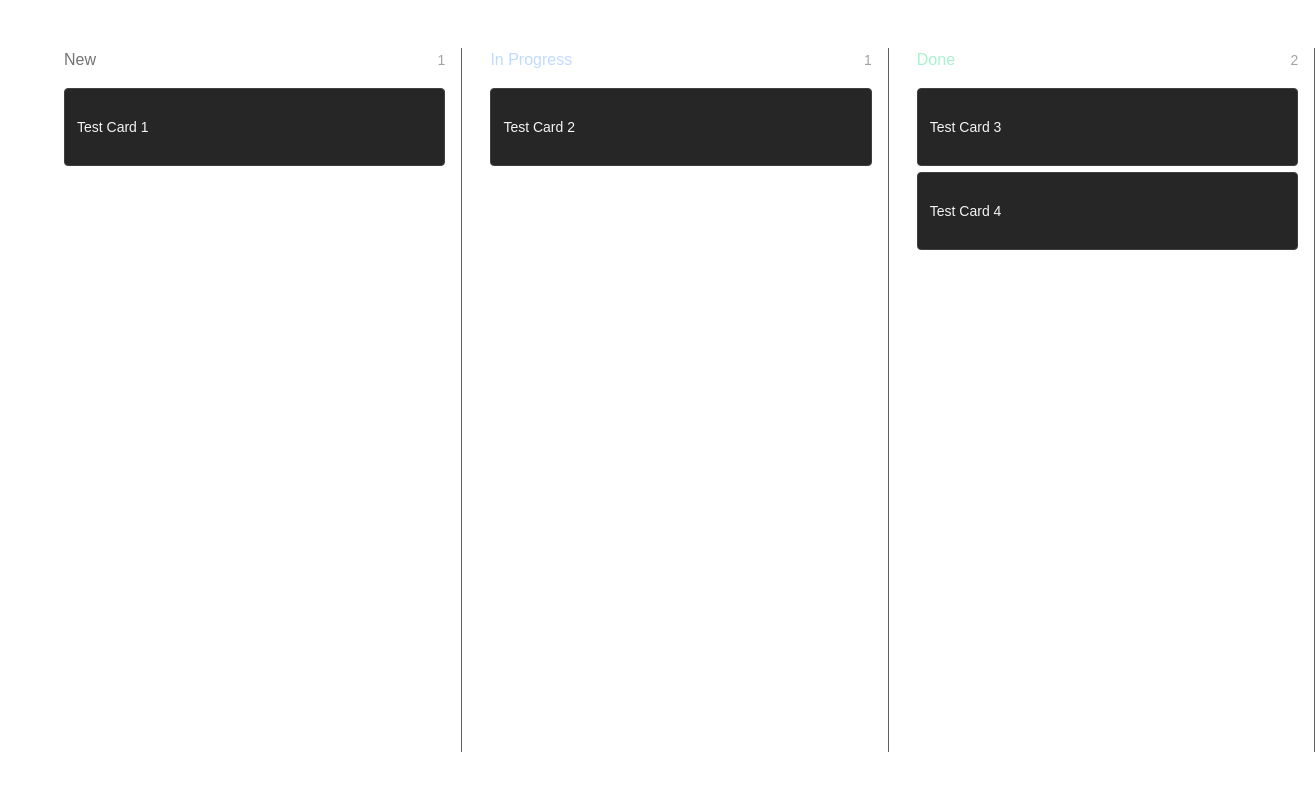
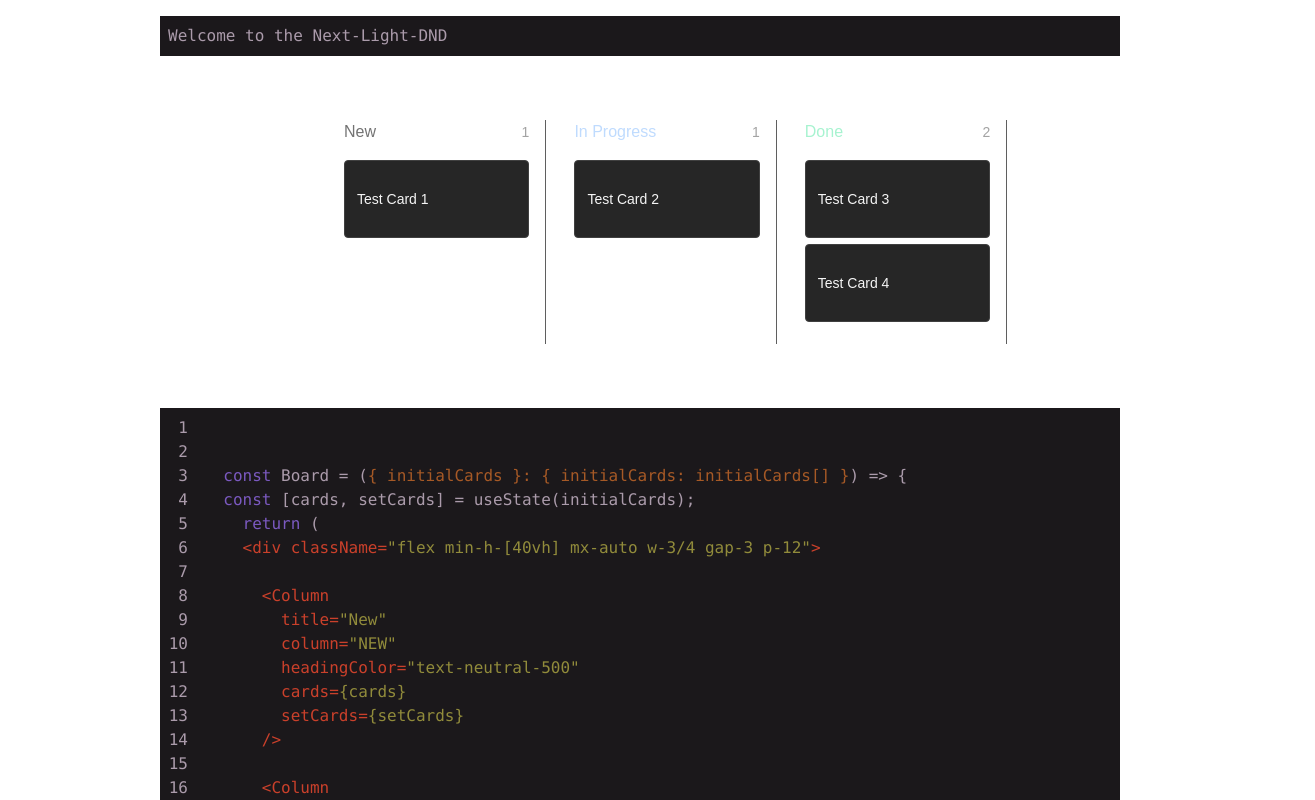
Before and after one commit to elnfar/next-light-dnd, a Next.js app: page / in a window 1280 px wide. Shown: the top 800 px of the page, 1315 px wide, since content can reach past the window. Built offline with nearby package versions, Linux system fonts and the light colour scheme.

Commit message:
feat: code blocks and syntax highlights

```diff
--- a/package.json
+++ b/package.json
@@ -12,12 +12,14 @@
     "framer-motion": "^11.5.6",
     "next": "14.2.13",
     "react": "^18",
-    "react-dom": "^18"
+    "react-dom": "^18",
+    "react-syntax-highlighter": "^15.5.0"
   },
   "devDependencies": {
     "@types/node": "^20",
     "@types/react": "^18",
     "@types/react-dom": "^18",
+    "@types/react-syntax-highlighter": "^15.5.13",
     "eslint": "^8",
     "eslint-config-next": "14.2.13",
     "postcss": "^8",
--- a/src/app/dnd.tsx
+++ b/src/app/dnd.tsx
@@ -1,32 +1,213 @@
-'use client';
+"use client";
 
-import React, { useState, DragEvent } from "react";
+import React, { useState, DragEvent, ReactChild } from "react";
 import { motion } from "framer-motion";
 
+import SyntaxHighlighter from "react-syntax-highlighter";
+
+import { atelierHeathDark } from "react-syntax-highlighter/dist/esm/styles/hljs";
+
+const Component = ({
+  body,
+  inlineNumbers,
+}: {
+  body: string;
+  inlineNumbers: boolean;
+}) => {
+  return (
+    <SyntaxHighlighter
+      language="javascript"
+      style={atelierHeathDark}
+      showLineNumbers={inlineNumbers}
+    >
+      {body}
+    </SyntaxHighlighter>
+  );
+};
 enum Category {
-  NEW='NEW',
-  IN_PROGRESS='IN_PROGRESS',
-  DONE='DONE'
+  NEW = "NEW",
+  IN_PROGRESS = "IN_PROGRESS",
+  DONE = "DONE",
 }
 
 type initialCards = {
-  id:string,
-  title:string,
-  category: Category
-}
+  id: string;
+  title: string;
+  category: Category;
+};
 
 const testItems = [
-  { id: '1', title: 'Test Card 1', category: Category.NEW },
-  { id: '2', title: 'Test Card 2', category: Category.IN_PROGRESS },
-  { id: '3', title: 'Test Card 3', category: Category.DONE },
-  { id: '4', title: 'Test Card 4', category: Category.DONE },
+  { id: "1", title: "Test Card 1", category: Category.NEW },
+  { id: "2", title: "Test Card 2", category: Category.IN_PROGRESS },
+  { id: "3", title: "Test Card 3", category: Category.DONE },
+  { id: "4", title: "Test Card 4", category: Category.DONE },
 ];
 
 export const CustomKanban = () => {
-
   return (
     <div className="text-neutral-50">
-      <Board initialCards={testItems} />
+      <div className="w-3/4 mx-auto space-y-4">
+        <Component body="Welcome to the Next-Light-DND" inlineNumbers={false} />
+        <Board initialCards={testItems} />
+        <Component
+          inlineNumbers={true}
+          body={`
+
+  const Board = ({ initialCards }: { initialCards: initialCards[] }) => {
+  const [cards, setCards] = useState(initialCards);
+    return (
+    <div className="flex min-h-[40vh] mx-auto w-3/4 gap-3 p-12">
+
+      <Column
+        title="New"
+        column="NEW"
+        headingColor="text-neutral-500"
+        cards={cards}
+        setCards={setCards}
+      />
+
+      <Column
+        title="In Progress"
+        column="IN_PROGRESS"
+        headingColor="text-blue-200"
+        cards={cards}
+        setCards={setCards}
+      />
+      <Column
+        title="Done"
+        column="DONE"
+        headingColor="text-emerald-200"
+        cards={cards}
+        setCards={setCards}
+      />
+    </div>
+  );
+};
+`}
+        />
+
+        <Component body="Add your mock data now" inlineNumbers={false} />
+
+        <Component
+          body={`const testItems = [
+  { id: "1", title: "Test Card 1", category: Category.NEW },
+  { id: "2", title: "Test Card 2", category: Category.IN_PROGRESS },
+  { id: "3", title: "Test Card 3", category: Category.DONE },
+  { id: "4", title: "Test Card 4", category: Category.DONE },
+];`}
+          inlineNumbers={false}
+        />
+
+        <Component
+          inlineNumbers={true}
+          body={`
+const Column = ({
+  title,
+  headingColor,
+  cards,
+  column,
+  setCards,
+}: ColumnProps) => {
+  const [active, setActive] = useState(false);
+
+  const handleDragStart = (e: DragEvent, card: initialCards) => {
+    e.dataTransfer.setData("cardId", card.id);
+  };
+
+  const handleDragEnd = async (e: DragEvent) => {
+    const cardId = e.dataTransfer.getData("cardId");
+    setActive(false);
+    clearHighlights();
+
+    const indicators = getIndicators();
+    const { element } = getNearestIndicator(e, indicators);
+    const before = element.dataset.before || "-1";
+
+    if (before !== cardId) {
+      let copy = [...cards];
+      let cardToTransfer = copy.find((c) => c.id === cardId);
+      if (!cardToTransfer) return;
+      cardToTransfer = { ...cardToTransfer, category: column as Category };
+
+      copy = copy.filter((c) => c.id !== cardId);
+      const moveToBack = before === "-1";
+
+      if (moveToBack) {
+        copy.push(cardToTransfer);
+      } else {
+        const insertAtIndex = copy.findIndex((el) => el.id === before);
+        if (insertAtIndex === undefined) return;
+        copy.splice(insertAtIndex, 0, cardToTransfer);
+      }
+
+      setCards(copy);
+    }
+  };`}
+        />
+        <Component
+          inlineNumbers={false}
+          body={`Lastly, we need to have types of our last component which is Cards (draggable items)`}
+        />
+
+        <Component
+          inlineNumbers={false}
+          body={`
+type CardProps = {
+  title: string;
+  id: string;
+  category: string;
+  handleDragStart: Function;
+};
+
+`}
+        />
+
+        <Component
+          inlineNumbers={true}
+          body={`
+  const Card = ({ title, id, category, handleDragStart }: CardProps) => {
+  return (
+    <div>
+      <DropIndicator beforeId={id} column={category} />
+      <motion.div
+        layout
+        layoutId={id}
+        draggable="true"
+        onDragStart={(e) => handleDragStart(e, { title, id, category })}
+        className="cursor-grab rounded border border-neutral-700 bg-neutral-800 p-3 py-7 active:cursor-grabbing"
+      >
+        <p className="text-sm text-neutral-100">{title}</p>
+      </motion.div>
+    </div>
+  );
+};
+
+
+Also, you can add drop-indicator component, which makes the component visually appealing.
+  `}
+        />
+
+        <Component
+          inlineNumbers={true}
+          body={`
+type DropIndicatorProps = {
+  beforeId: string | null;
+  column: string;
+};
+
+const DropIndicator = ({ beforeId, column }: DropIndicatorProps) => {
+  return (
+    <div
+      data-before={beforeId || "-1"}
+      data-column={column}
+      className="my-0.5 h-0.5 w-full bg-violet-400 opacity-0"
+    />
+  );
+};
+
+`}
+        />
+      </div>
     </div>
   );
 };
@@ -35,8 +216,7 @@ const Board = ({ initialCards }: { initialCards: initialCards[] }) => {
   const [cards, setCards] = useState(initialCards);
 
   return (
-    <div className="flex min-h-screen w-full gap-3 p-12">
-
+    <div className="flex min-h-[40vh] mx-auto w-3/4 gap-3 p-12">
       <Column
         title="New"
         column="NEW"
@@ -70,7 +250,13 @@ type ColumnProps = {
   setCards: React.Dispatch<React.SetStateAction<initialCards[]>>;
 };
 
-const Column = ({ title, headingColor, cards, column, setCards }: ColumnProps) => {
+const Column = ({
+  title,
+  headingColor,
+  cards,
+  column,
+  setCards,
+}: ColumnProps) => {
   const [active, setActive] = useState(false);
 
   const handleDragStart = (e: DragEvent, card: initialCards) => {
@@ -150,7 +336,9 @@ const Column = ({ title, headingColor, cards, column, setCards }: ColumnProps) =
 
   const getIndicators = () => {
     return Array.from(
-      document.querySelectorAll(`[data-column="${column}"]`) as unknown as HTMLElement[]
+      document.querySelectorAll(
+        `[data-column="${column}"]`
+      ) as unknown as HTMLElement[]
     );
   };
 
@@ -190,8 +378,8 @@ type CardProps = {
   title: string;
   id: string;
   category: string;
-  handleDragStart:Function
-}
+  handleDragStart: Function;
+};
 
 const Card = ({ title, id, category, handleDragStart }: CardProps) => {
   return (
--- a/src/app/page.tsx
+++ b/src/app/page.tsx
@@ -3,7 +3,7 @@ import { CustomKanban } from "./dnd";
 
 export default function Home() {
   return (
-    <div className="">
+    <div className=" py-4">
         <CustomKanban/>
       </div>
   );
```
Also changed, not shown: 1 other file (tests, documents, lock files or other folders).
